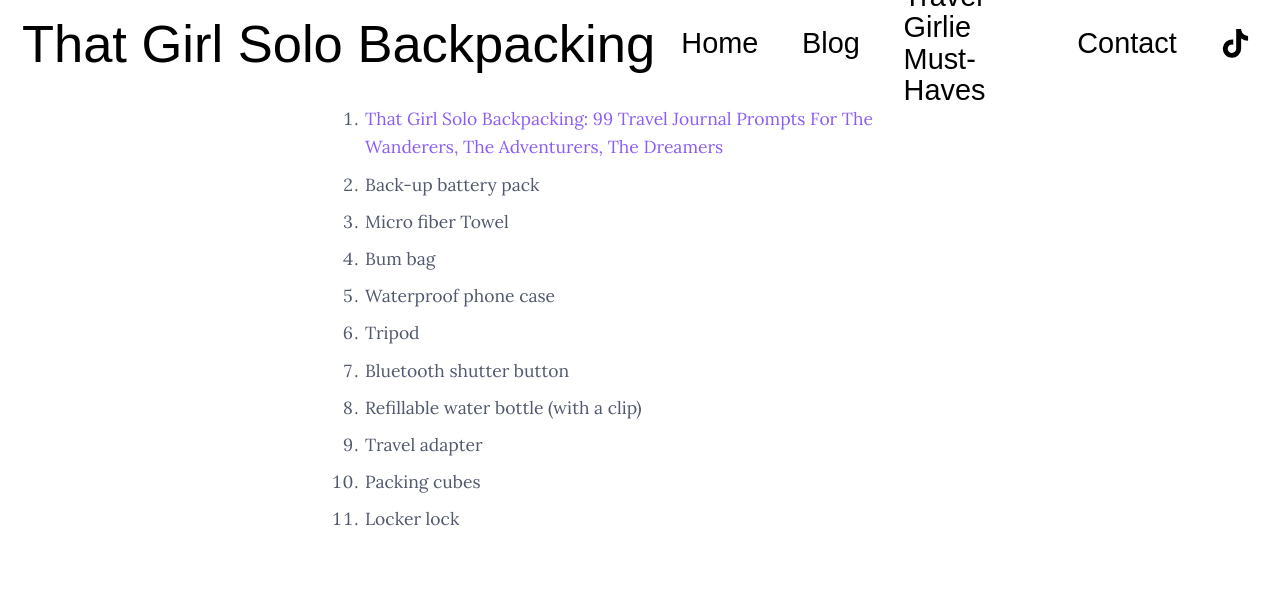
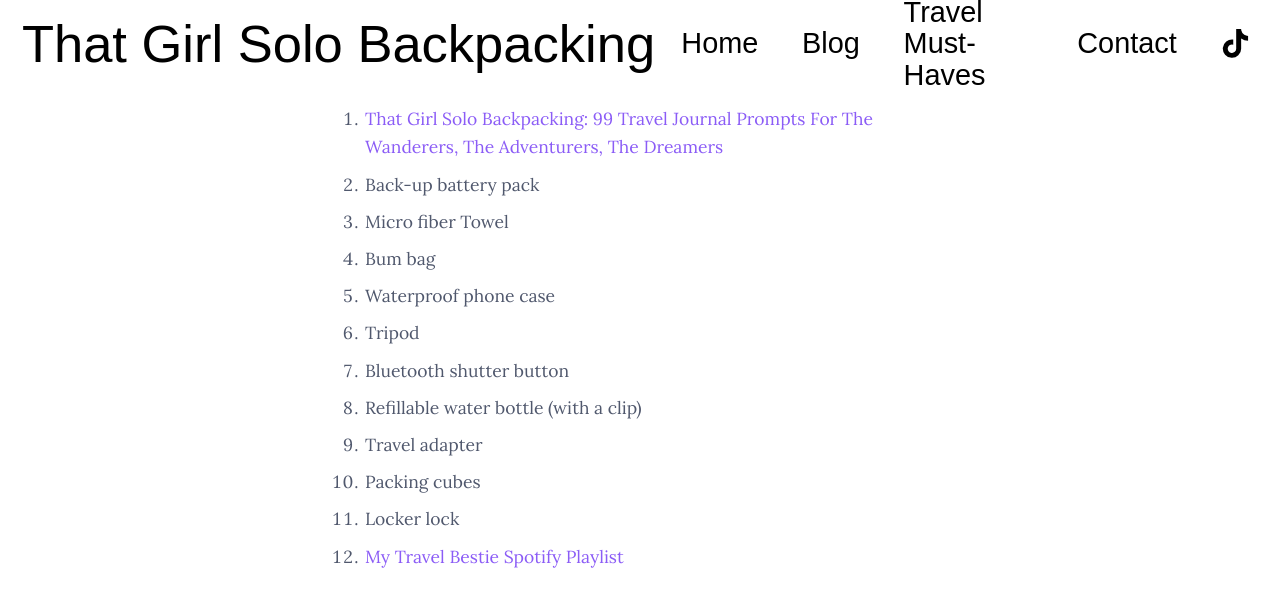
Before and after one commit to anthfgreco/that-girl-solo-backpacking, a React (Vite) app: page /#/travel-must-haves in a window 1280 px wide. Shown: the top 606 px of the page. Built offline with nearby package versions, Linux system fonts and the light colour scheme; a web font is replaced by a local one.

Commit message:
add spotify links

```diff
--- a/src/Headers/BaseHeader.jsx
+++ b/src/Headers/BaseHeader.jsx
@@ -76,7 +76,7 @@
             style={({ isActive }) => (isActive ? activeStyle : undefined)}
             onClick={() => setIsNavOpen(false)}
           >
-            Travel Girlie Must-Haves
+            Travel Must-Haves
           </NavLink>
 
           <NavLink
--- a/src/Travel Must Haves/TravelMustHavesPage.jsx
+++ b/src/Travel Must Haves/TravelMustHavesPage.jsx
@@ -25,6 +25,15 @@
         <li>Travel adapter</li>
         <li>Packing cubes </li>
         <li>Locker lock</li>
+        <li>
+          <a
+            href="https://open.spotify.com/user/22pepgpr7ea5fux2n6tpr3dnq?si=43ae3b40d2964cfd"
+            target="_blank"
+            className="text-violet-500 hover:text-violet-800"
+          >
+            My Travel Bestie Spotify Playlist
+          </a>
+        </li>
       </ol>
     </div>
   );
```
